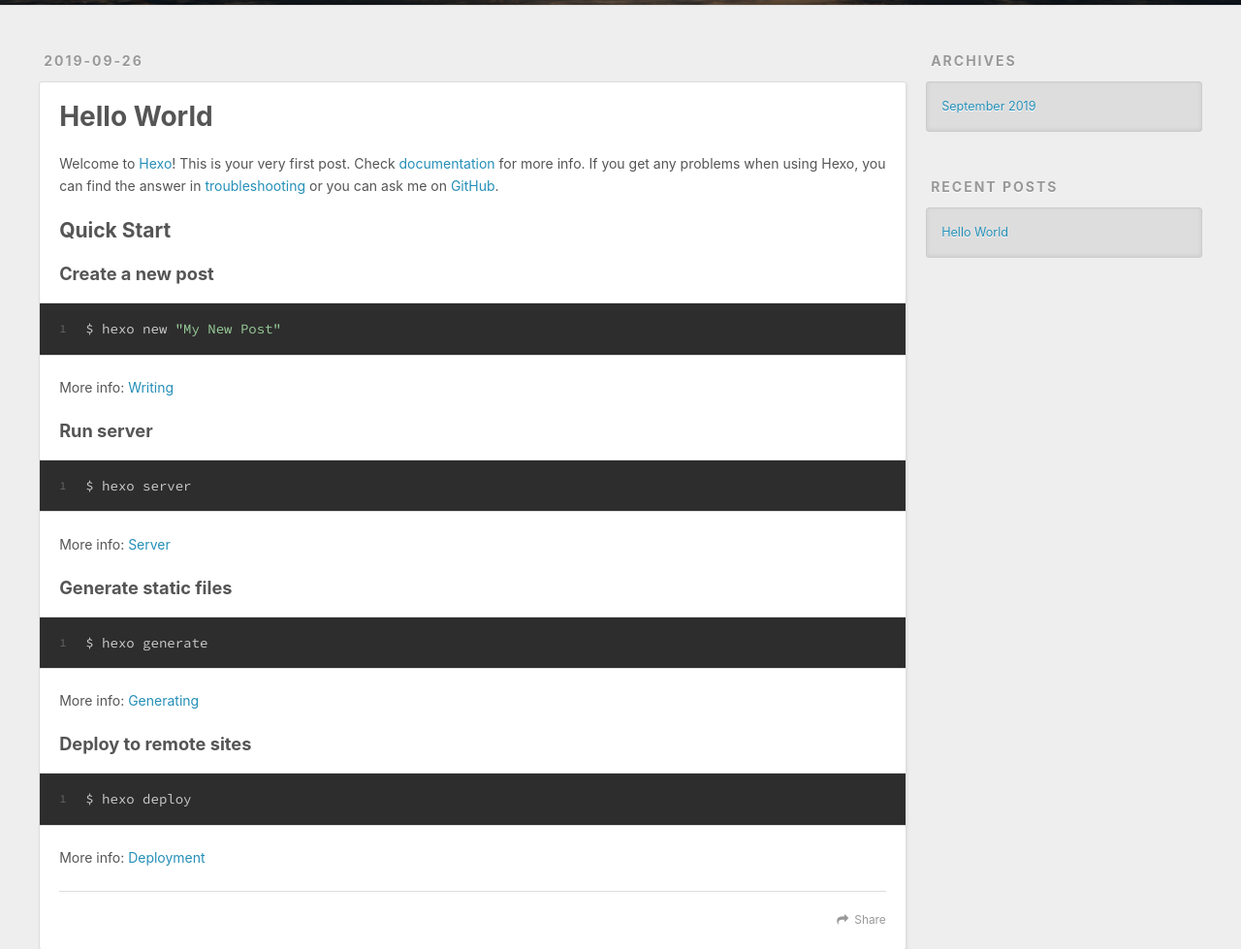
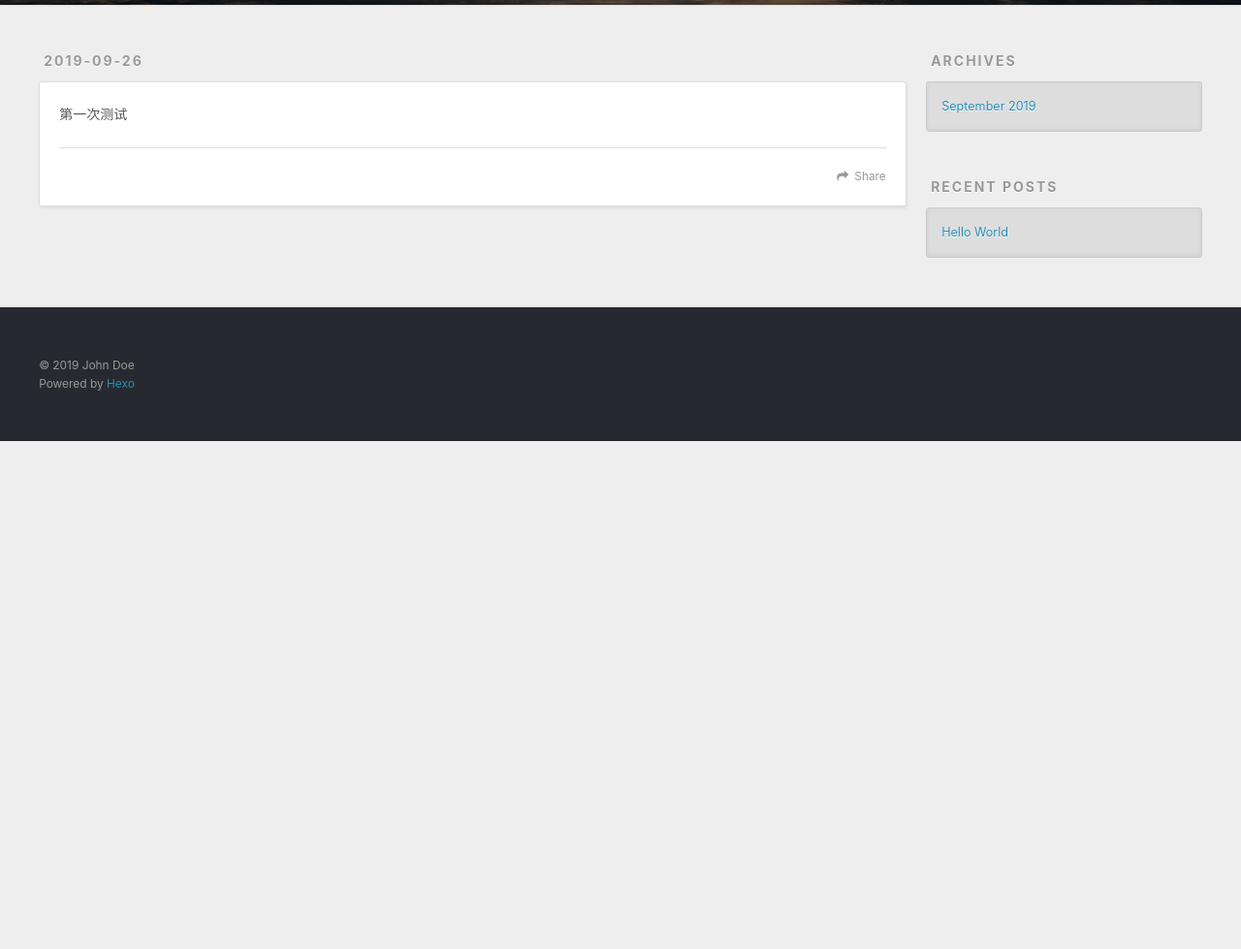
Before and after one commit to petteran/petteran.github.io, a plain HTML site: page README.html in a window 1280 px wide. Shown: the part 295-1274 px from the top of the page at 97% size. After the commit the page ends 800 px from the top, so only its background shows below. Drawn offline with nearby package versions, Linux system fonts and the light colour scheme.

Commit message:
Site updated: 2019-09-26 03:13:44

```diff
--- a/index.html
+++ b/README.html
@@ -7,13 +7,17 @@
 
   <title>Hexo</title>
   <meta name="viewport" content="width=device-width, initial-scale=1, maximum-scale=1">
-  <meta property="og:type" content="website">
+  <meta name="description" content="第一次测试">
+<meta property="og:type" content="website">
 <meta property="og:title" content="Hexo">
-<meta property="og:url" content="http://yoursite.com/index.html">
+<meta property="og:url" content="http://yoursite.com/README.html">
 <meta property="og:site_name" content="Hexo">
+<meta property="og:description" content="第一次测试">
 <meta property="og:locale" content="en">
+<meta property="og:updated_time" content="2019-09-25T18:35:08.820Z">
 <meta name="twitter:card" content="summary">
 <meta name="twitter:title" content="Hexo">
+<meta name="twitter:description" content="第一次测试">
 
     <link rel="alternate" href="/atom.xml" title="Hexo" type="application/atom+xml">
 
@@ -60,58 +64,32 @@
   </div>
 </header>
       <div class="outer">
-        <section id="main">
-
-    <article id="post-hello-world" class="article article-type-post" itemscope itemprop="blogPost">
+        <section id="main"><article id="page-" class="article article-type-page" itemscope itemprop="blogPost">
   <div class="article-meta">
-    <a href="/2019/09/26/hello-world/" class="article-date">
-  <time datetime="2019-09-25T18:57:29.724Z" itemprop="datePublished">2019-09-26</time>
+    <a href="/README.html" class="article-date">
+  <time datetime="2019-09-25T19:12:51.212Z" itemprop="datePublished">2019-09-26</time>
 </a>
 
   </div>
   <div class="article-inner">
 
 
-      <header class="article-header">
-
-
-    <h1 itemprop="name">
-      <a class="article-title" href="/2019/09/26/hello-world/">Hello World</a>
-    </h1>
-
-
-      </header>
-
     <div class="article-entry" itemprop="articleBody">
 
-        <p>Welcome to <a href="https://hexo.io/" target="_blank" rel="noopener">Hexo</a>! This is your very first post. Check <a href="https://hexo.io/docs/" target="_blank" rel="noopener">documentation</a> for more info. If you get any problems when using Hexo, you can find the answer in <a href="https://hexo.io/docs/troubleshooting.html" target="_blank" rel="noopener">troubleshooting</a> or you can ask me on <a href="https://github.com/hexojs/hexo/issues" target="_blank" rel="noopener">GitHub</a>.</p>
-<h2 id="Quick-Start"><a href="#Quick-Start" class="headerlink" title="Quick Start"></a>Quick Start</h2><h3 id="Create-a-new-post"><a href="#Create-a-new-post" class="headerlink" title="Create a new post"></a>Create a new post</h3><figure class="highlight bash"><table><tr><td class="gutter"><pre><span class="line">1</span><br></pre></td><td class="code"><pre><span class="line">$ hexo new <span class="string">"My New Post"</span></span><br></pre></td></tr></table></figure>
-
-<p>More info: <a href="https://hexo.io/docs/writing.html" target="_blank" rel="noopener">Writing</a></p>
-<h3 id="Run-server"><a href="#Run-server" class="headerlink" title="Run server"></a>Run server</h3><figure class="highlight bash"><table><tr><td class="gutter"><pre><span class="line">1</span><br></pre></td><td class="code"><pre><span class="line">$ hexo server</span><br></pre></td></tr></table></figure>
-
-<p>More info: <a href="https://hexo.io/docs/server.html" target="_blank" rel="noopener">Server</a></p>
-<h3 id="Generate-static-files"><a href="#Generate-static-files" class="headerlink" title="Generate static files"></a>Generate static files</h3><figure class="highlight bash"><table><tr><td class="gutter"><pre><span class="line">1</span><br></pre></td><td class="code"><pre><span class="line">$ hexo generate</span><br></pre></td></tr></table></figure>
-
-<p>More info: <a href="https://hexo.io/docs/generating.html" target="_blank" rel="noopener">Generating</a></p>
-<h3 id="Deploy-to-remote-sites"><a href="#Deploy-to-remote-sites" class="headerlink" title="Deploy to remote sites"></a>Deploy to remote sites</h3><figure class="highlight bash"><table><tr><td class="gutter"><pre><span class="line">1</span><br></pre></td><td class="code"><pre><span class="line">$ hexo deploy</span><br></pre></td></tr></table></figure>
-
-<p>More info: <a href="https://hexo.io/docs/deployment.html" target="_blank" rel="noopener">Deployment</a></p>
+        <p>第一次测试</p>
 
 
     </div>
     <footer class="article-footer">
-      <a data-url="http://yoursite.com/2019/09/26/hello-world/" data-id="ck0zn5itu00004purn8pojizm" class="article-share-link">Share</a>
+      <a data-url="http://yoursite.com/README.html" data-id="ck0znc2dm000094urgvrr0kpj" class="article-share-link">Share</a>
 
 
     </footer>
   </div>
 
-</article>
 
 
-
-
+</article>
 
 </section>
 
```
Also changed, not shown: 2019/09/26/hello-world/index.html (+1 -1 lines), 1 other file.
